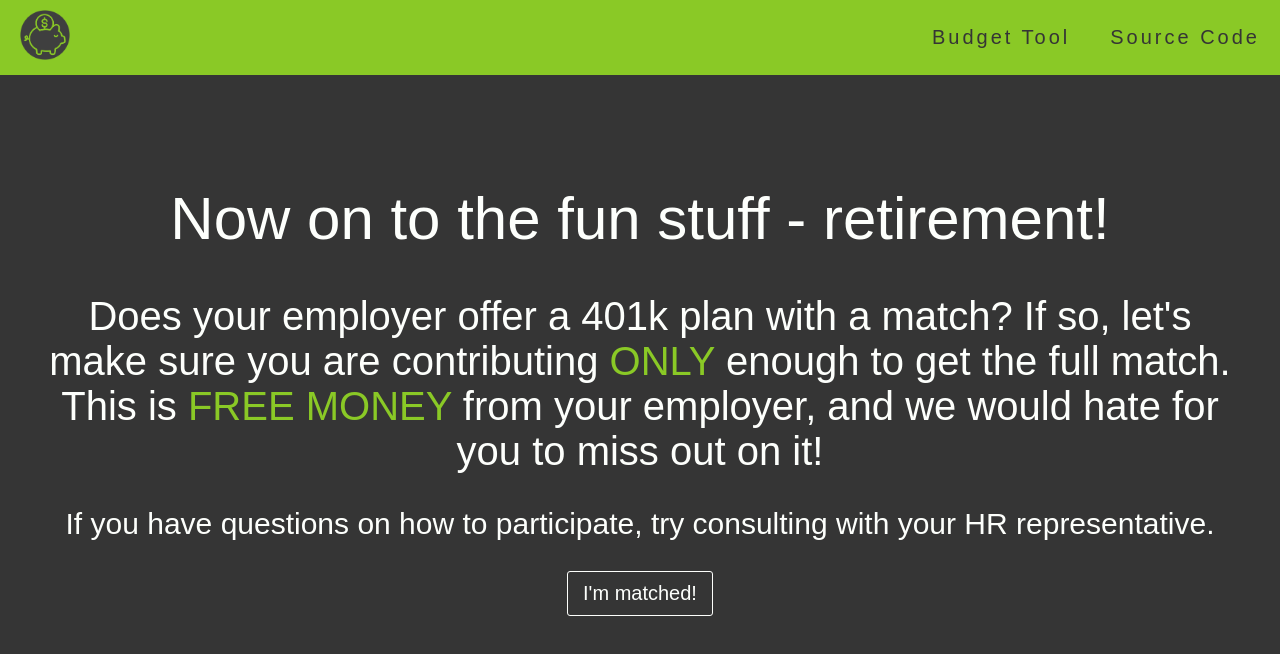
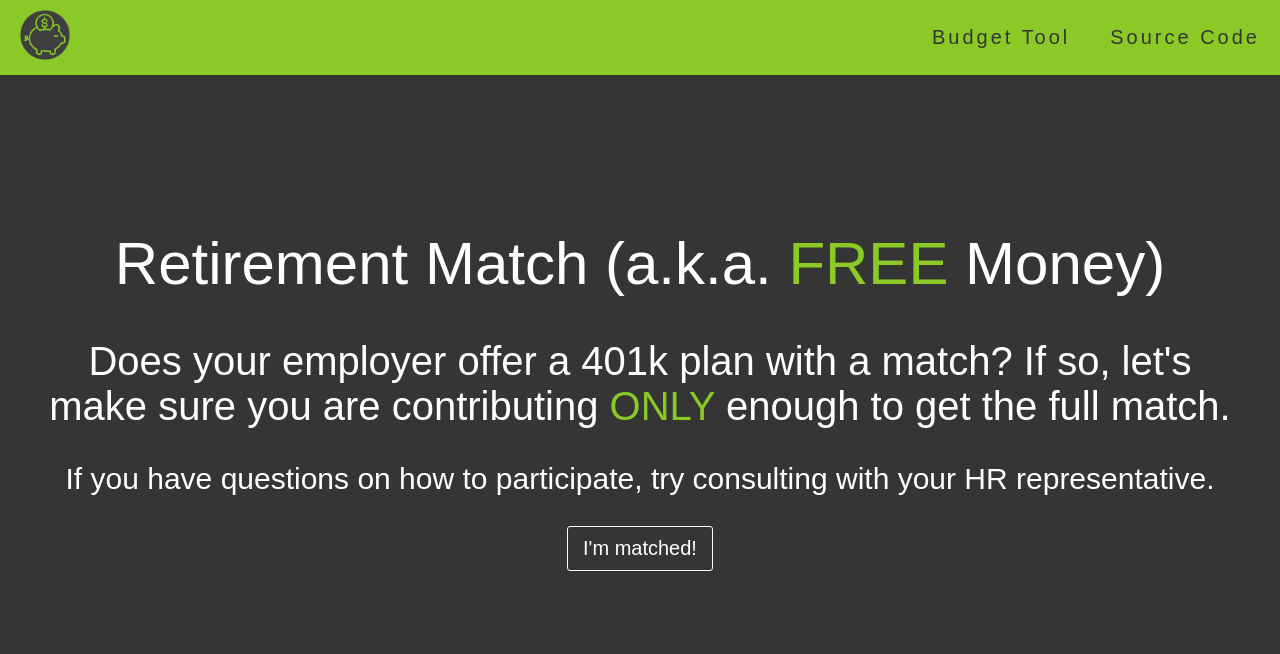
Before and after one commit to corumgold/simpli-money-path, a React (Create React App) app: page /simpli-path/retirement-match in a window 1280 px wide. Shown: the top 654 px of the page. Built offline with nearby package versions, Linux system fonts and the light colour scheme; a web font is replaced by a local one.

Commit message:
Congratulate user on being debt free if they have no debts

```diff
--- a/src/App.js
+++ b/src/App.js
@@ -18,6 +18,7 @@ import Nav from "./components/Nav";
 import Budget from "./components/Budget";
 import ScrollToTop from "./ScrollToTop";
 import DebtsCalc from "./components/DebtsCalc";
+import NoDebt from "./components/simpli-path/NoDebt";
 
 function App() {
   return (
@@ -33,6 +34,7 @@ function App() {
             <Route path="/simpli-path/expenses" element={<Expenses />} />
             <Route path="/simpli-path/debts" element={<Debts />} />
             <Route path="/simpli-path/stop" element={<ExOverIn />} />
+            <Route path="/simpli-path/no-debt" element={<NoDebt />} />
             <Route
               path="/simpli-path/initial-emergency-fund"
               element={<InitialEmergency />}
--- /dev/null
+++ b/src/components/simpli-path/NoDebt.js
@@ -0,0 +1,22 @@
+import React from "react";
+import { useNavigate } from "react-router-dom";
+
+const NoDebt = () => {
+  const navigate = useNavigate();
+
+  const handleClick = () => {
+    navigate("/simpli-path/initial-emergency-fund");
+  };
+
+  return (
+    <>
+      <h1>Way to be <span>debt free</span>!</h1>
+      <h2>
+        Avoiding debt is a great way to ensure long term financial success.
+      </h2>
+      <button onClick={handleClick}>Move On</button>
+    </>
+  );
+};
+
+export default NoDebt;
--- a/src/components/simpli-path/RetirementMatch.js
+++ b/src/components/simpli-path/RetirementMatch.js
@@ -14,12 +14,13 @@ const RetirementMatch = () => {
 
   return (
     <>
-      <h1>Now on to the fun stuff - retirement!</h1>
+      <h1>
+        Retirement Match (a.k.a. <span>FREE</span> Money)
+      </h1>
       <h2>
         Does your employer offer a 401k plan with a match? If so, let's make
         sure you are contributing <span>ONLY</span> enough to get the full
-        match. This is <span>FREE MONEY</span> from your employer, and we would
-        hate for you to miss out on it!
+        match.
       </h2>
       <h3>
         If you have questions on how to participate, try consulting with your HR
--- a/src/components/simpli-path/Start.js
+++ b/src/components/simpli-path/Start.js
@@ -38,6 +38,9 @@ const Start = () => {
         break;
       case "debts":
         navigate("/simpli-path/debts");
+        break;
+      case "no debt":
+        navigate("/simpli-path/no-debt");
         break;
       case "initial emergency":
         navigate("/simpli-path/initial-emergency-fund");
--- a/src/components/simpli-path/debt-stop-split/Debts.js
+++ b/src/components/simpli-path/debt-stop-split/Debts.js
@@ -3,6 +3,7 @@ import { useSelector, useDispatch } from "react-redux";
 import { useNavigate } from "react-router-dom";
 import ExOverIn from "./ExOverIn";
 import { setCurrentStep, setDebt } from "../../../redux/user";
+import { getTotal } from "../../../helperFuncs";
 
 const Debts = () => {
   const dispatch = useDispatch();
@@ -32,7 +33,9 @@ const Debts = () => {
     );
     dispatch(setDebt(total));
     dispatch(setCurrentStep("initial emergency"));
-    navigate("/simpli-path/initial-emergency-fund");
+    getTotal(userDebts)
+      ? navigate("/simpli-path/initial-emergency-fund")
+      : navigate("/simpli-path/no-debt");
   };
 
   if (user.monthlyExpenses > user.monthlyIncome) {
```
